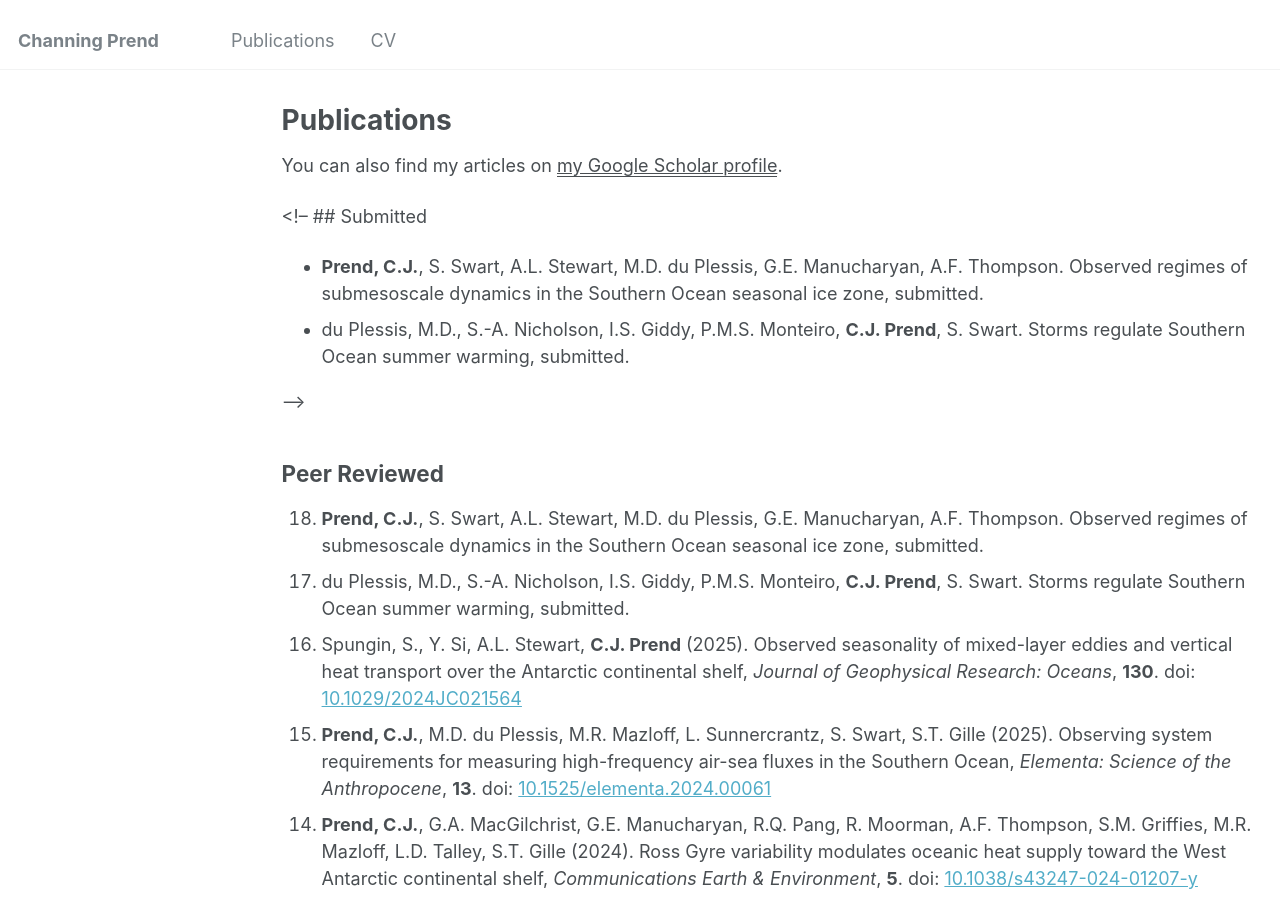
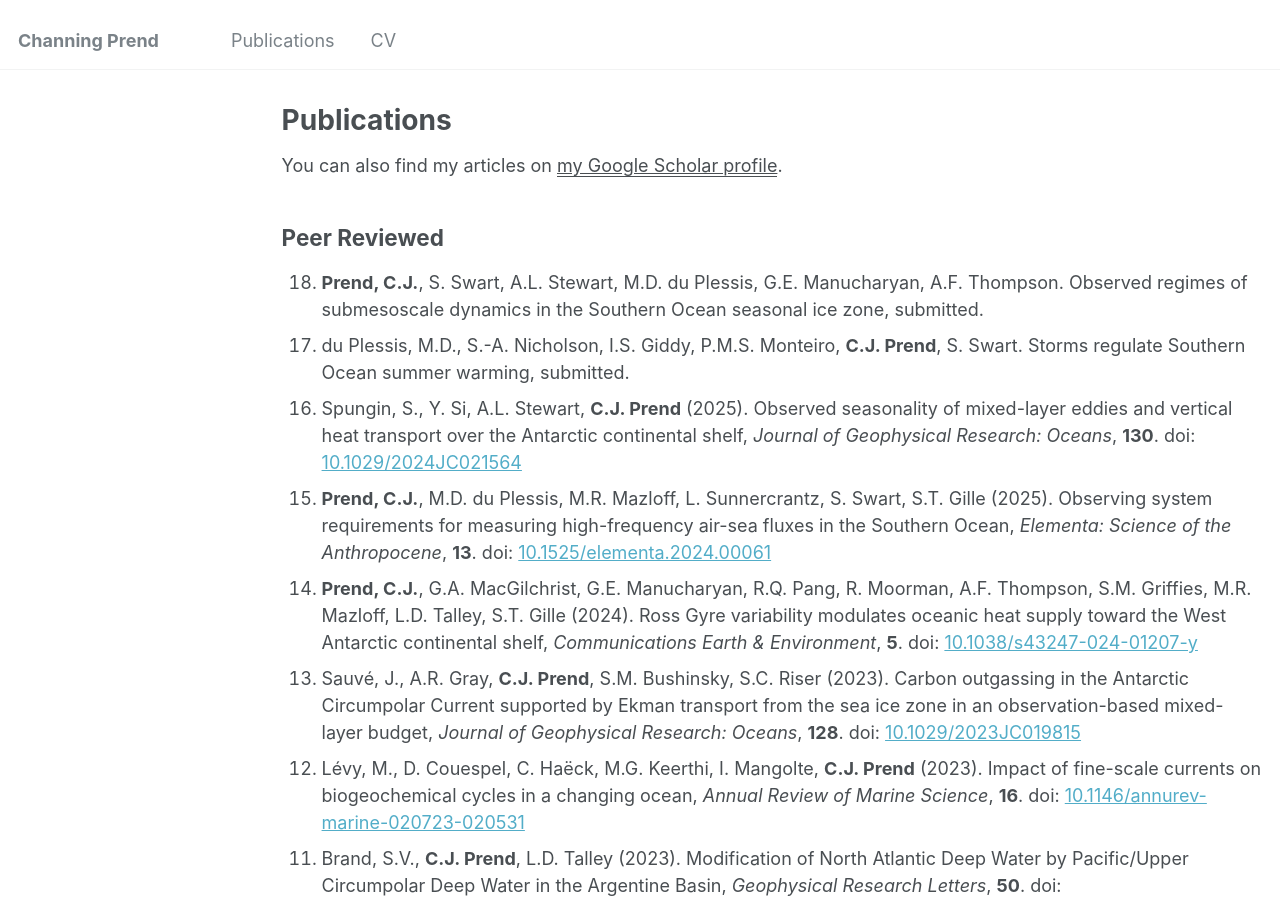
Before and after one commit to cprend/cprend.github.io, a Jekyll site: the page built from _pages/publications.md, in a window 1280 px wide and 900 px high. Built offline with Jekyll 4.4.1, drawn with Linux system fonts in a browser that asks for light colours.

Commit message:
Update publications.md

```diff
--- a/_pages/publications.md
+++ b/_pages/publications.md
@@ -6,12 +6,6 @@ author_profile: false
 ---
 
 You can also find my articles on <u><a href="https://scholar.google.com/citations?user=uyiGX5kAAAAJ&hl=en">my Google Scholar profile</a></u>.
-
-  <!-- ## Submitted
-<ul>
-   <li><b>Prend, C.J.</b>, S. Swart, A.L. Stewart, M.D. du Plessis, G.E. Manucharyan, A.F. Thompson. Observed regimes of submesoscale dynamics in the Southern Ocean seasonal ice zone, submitted.</li>
-  <li>du Plessis, M.D., S.-A. Nicholson, I.S. Giddy, P.M.S. Monteiro, <b>C.J. Prend</b>, S. Swart. Storms regulate Southern Ocean summer warming, submitted.</li>
-</ul> -->
 
 ## Peer Reviewed
 <ol reversed>
```
